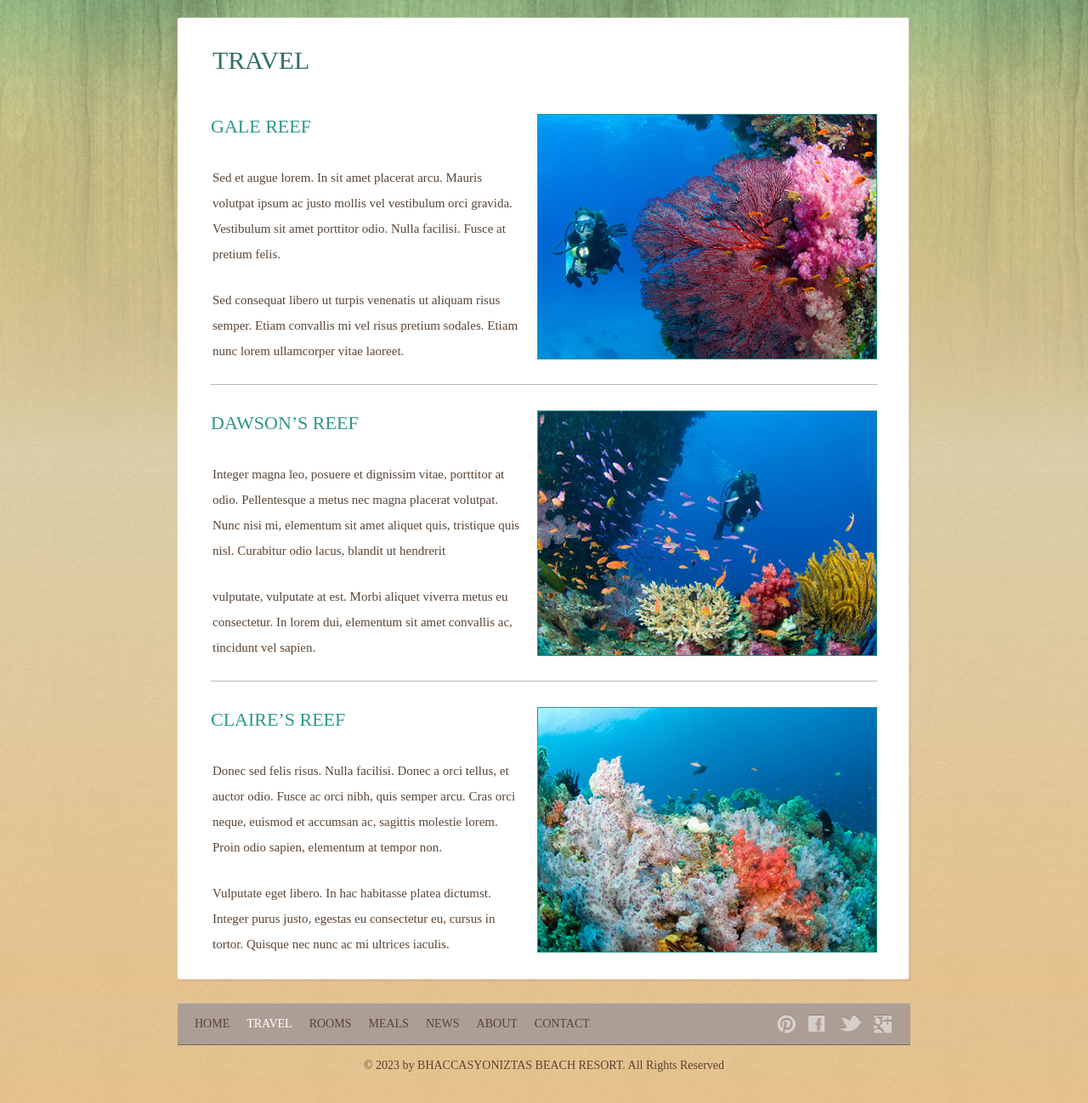
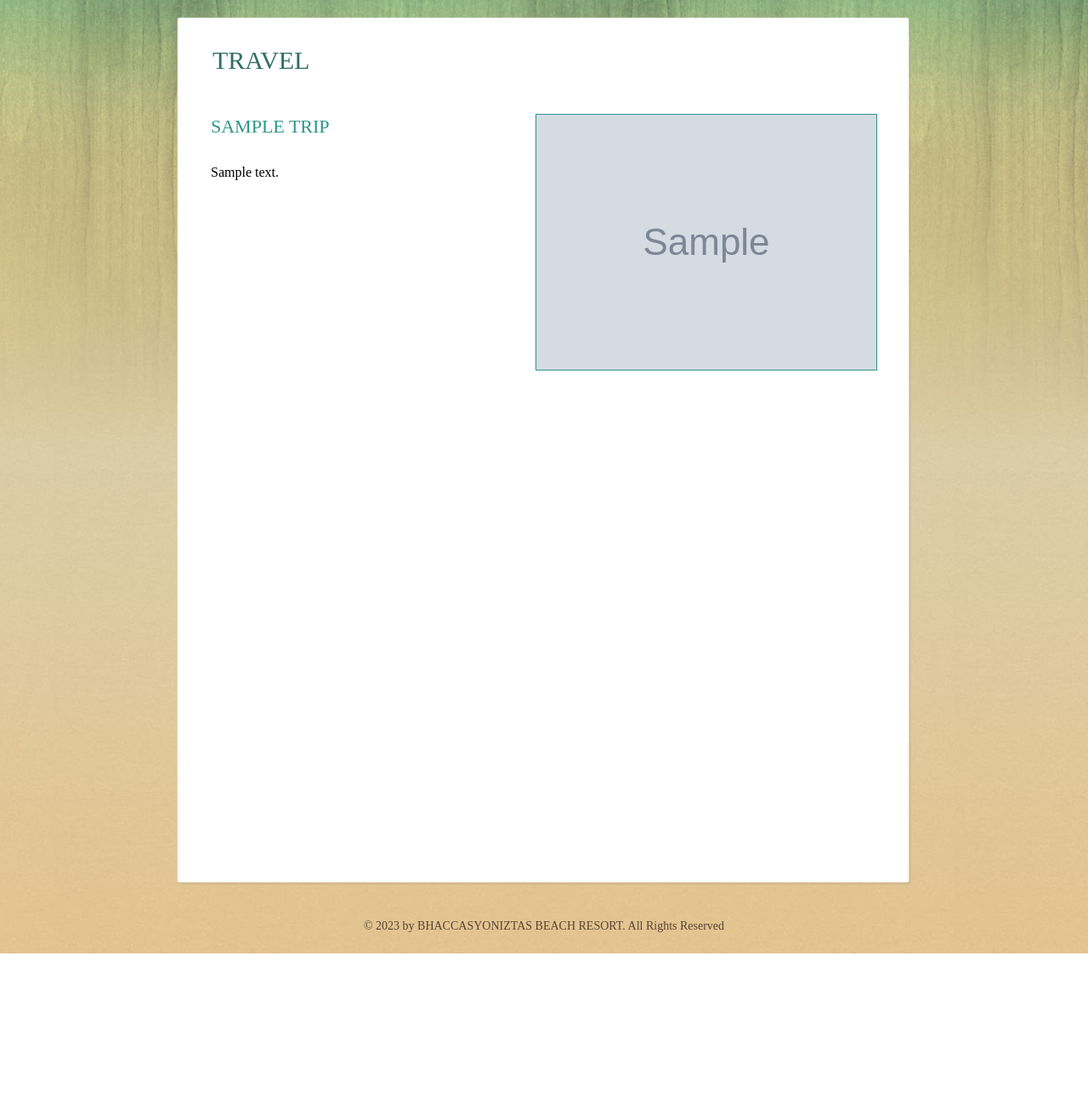
Before and after one commit to Ahuert20/Full-Stack-App-1, a Node server app: template app_server/views/travel.hbs in a window 1280 px wide. Shown: the part 196-1494 px from the top of the page at 85% size. After the commit the page ends 1318 px from the top, so only its background shows below. Run offline with Node 20, Linux system fonts and the light colour scheme; the template is opened without the code that fills it: most values are stand-ins (such as "Sample title", 1, 10 or a date in 2020); grey boxes marked "Sample" are stand-in pictures; some libraries are stand-ins or nearby versions.

Commit message:
Module 3 Baseline

```diff
--- a/app_server/controllers/travel.js
+++ b/app_server/controllers/travel.js
@@ -1,6 +1,9 @@
+var fs = require('fs');
+var trips = JSON.parse(fs.readFileSync('./data/trips.json','utf8'));
+
 /* GET travel view */
 const travel = (req, res) => {
-    res.render('travel', {title: 'Travlr Getaways'});
+    res.render('travel', { title: 'Travlr Getaways', trips});
 };
 
 module.exports = {
--- a/app_server/views/travel.hbs
+++ b/app_server/views/travel.hbs
@@ -1,5 +1,4 @@
 <!DOCTYPE html>
-<!-- Website template by freewebsitetemplates.com -->
 <html>
 <head>
     <meta charset="UTF-8">
@@ -9,107 +8,28 @@
 <body>
     <div id="background">
         <div id="page">
-			<div id="header">
-				<div id="logo">
-					<a href="index.html"><img src="images/logo.png" alt="LOGO" height="100" width="200"></a>
-				</div>
-				<div id="navigation">
-					<ul>
-						<li>
-							<a href="index.html">Home</a>
-						</li>
-						<li class="selected">
-							<a href="travel.html">Travel</a>
-						</li>
-						<li>
-							<a href="rooms.html">Rooms</a>
-						</li>
-						<li>
-							<a href="meals.html">Meals</a>
-						</li>
-						<li>
-							<a href="news.html">News</a>
-						</li>
-						<li>
-							<a href="about.html">About</a>
-						</li>
-						<li>
-							<a href="contact.html">Contact</a>
-						</li>
-					</ul>
-				</div>
-			</div>
+            {{> header }}
             <div id="contents">
                 <div class="box">
                     <div>
                         <div class="body">
                             <h1>Travel</h1>
                             <ul id="sites">
+                                {{#each trips}}
                                 <li>
-									<a href=“travel.html"><img src="images/reef1.jpg" alt="Img"></a>
-									<h2><a href=“travel.html">Gale Reef</a></h2>
-									<p>
-										Sed et augue lorem. In sit amet placerat arcu. Mauris volutpat ipsum ac justo mollis vel vestibulum orci gravida. Vestibulum sit amet porttitor odio. Nulla facilisi. Fusce at pretium felis.
-									</p>
-									<p>
-										Sed consequat libero ut turpis venenatis ut aliquam risus semper. Etiam convallis mi vel risus pretium sodales. Etiam nunc lorem ullamcorper vitae laoreet.
-									</p>
+                                    <a href="/travel"><img src="images/{{this.image}}" alt="Img"></a>
+                                    <h2><a href="/travel">{{this.name}}</a></h2>
+                                    {{{this.description}}}
                                 </li>
-								<li>
-									<a href=“travel.html"><img src="images/reef2.jpg" alt="Img"></a>
-									<h2><a href=“travel.html">Dawson’s Reef</a></h2>
-									<p>
-										Integer magna leo, posuere et dignissim vitae, porttitor at odio. Pellentesque a metus nec magna placerat volutpat. Nunc nisi mi, elementum sit amet aliquet quis, tristique quis nisl. Curabitur odio lacus, blandit ut hendrerit
-									</p>
-									<p>
-										vulputate, vulputate at est. Morbi aliquet viverra metus eu consectetur. In lorem dui, elementum sit amet convallis ac, tincidunt vel sapien.
-									</p>
-								</li>
-								<li>
-									<a href=“travel.html"><img src="images/reef3.jpg" alt="Img"></a>
-									<h2><a href=“travel.html">Claire’s REEF</a></h2>
-									<p>
-										Donec sed felis risus. Nulla facilisi. Donec a orci tellus, et auctor odio. Fusce ac orci nibh, quis semper arcu. Cras orci neque, euismod et accumsan ac, sagittis molestie lorem. Proin odio sapien, elementum at tempor non.
-									</p>
-									<p>
-										Vulputate eget libero. In hac habitasse platea dictumst. Integer purus justo, egestas eu consectetur eu, cursus in tortor. Quisque nec nunc ac mi ultrices iaculis.
-									</p>
-								</li>
+                                {{/each}}
                             </ul>
                         </div>
                     </div>
                 </div>
             </div>
         </div>
+        {{> footer }}
         <div id="footer">
-			<div>
-				<ul class="navigation">
-					<li>
-						<a href="index.html">Home</a>
-					</li>
-					<li class="active">
-						<a href=“travel.html">Travel</a>
-					</li>
-					<li>
-						<a href="rooms.html">Rooms</a>
-					</li>
-					<li>
-						<a href=“meals.html">Meals</a>
-					</li>
-					<li>
-						<a href="news.html">News</a>
-					</li>
-					<li>
-						<a href="about.html">About</a>
-					</li>
-					<li>
-						<a href="contact.html">Contact</a>
-					</li>
-				</ul>
-				<div id="connect">
-					<a href="http://pinterest.com/fwtemplates/" target="_blank" class="pinterest"></a> <a href="http://freewebsitetemplates.com/go/facebook/" target="_blank" class="facebook"></a> <a href="http://freewebsitetemplates.com/go/twitter/" target="_blank" class="twitter"></a> <a href="http://freewebsitetemplates.com/go/googleplus/" target="_blank" class="googleplus"></a>
-				</div>
-			</div>
             <p>
                 © 2023 by BHACCASYONIZTAS BEACH RESORT. All Rights Reserved
             </p>
--- /dev/null
+++ b/data/trips.json
@@ -0,0 +1,17 @@
+[
+  {
+    "name": "Gale Reef",
+    "image": "reef1.jpg",
+    "description": "<p>Gale Reef Sed et augue lorem. In sit amet placerat arcu. Mauris volutpat ipsum ac justo mollis vel vestibulum orci gravida.</p>"
+  },
+  {
+    "name": "Dawson's Reef",
+    "image": "reef2.jpg",
+    "description": "<p>Dawson's Reef Integer magna leo, posuere et dignissim vitae, porttitor at odio. Pellentesque a metus nec magna placerat volutpat.</p>"
+  },
+  {
+    "name": "Claire's Reef",
+    "image": "reef3.jpg",
+    "description": "<p>Claire's Reef Donec sed felis risus. Nulla facilisi. Donec a orci tellus, et auctor odio. Fusce ac orci nibh, quis semper arcu.</p>"
+  }
+]
```
Lines whose indentation alone changed are shown as unchanged.
